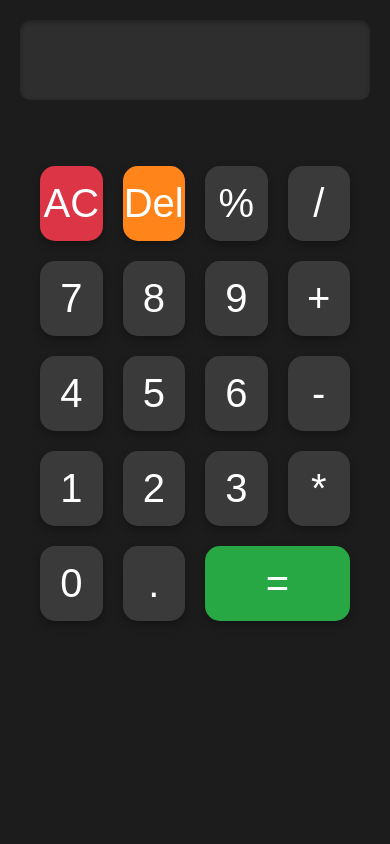
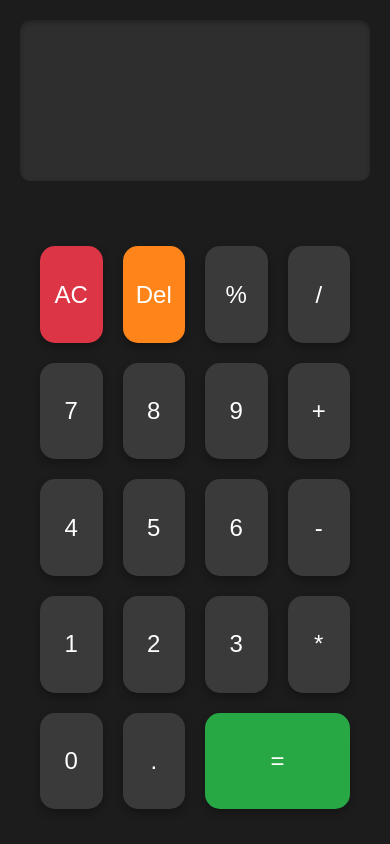
Before and after one commit to Jojo588/calculatorApp, a React (Create React App) app: page / in a window 390 px wide. Built offline with nearby package versions, Linux system fonts and the light colour scheme.

Commit message:
calculatorApp

```diff
--- a/src/App.css
+++ b/src/App.css
@@ -31,7 +31,7 @@ body {
   font-size: 2rem;
   border-radius: 10px;
   margin-bottom: 20px;
-  height: 80px;
+  height: 20%;
   box-shadow: inset 0 2px 5px rgba(0, 0, 0, 0.3);
 }
 .textSection:focus {
@@ -39,9 +39,9 @@ body {
 }
 
 .buttons {
-    margin: 0 20px 20px 20px;
-
+  margin: 0 20px 20px 20px;
   display: grid;
+  height: 70%;
   grid-template-columns: repeat(4, 1fr);
   gap: 20px;
 }
@@ -100,11 +100,12 @@ body {
   }
   .textSection{
     font-size: 4rem;
+    padding: 40px 20px;
   }
   .buttons{
     margin-top: 13%;
   }
-  .buttons input{
+  /* .buttons input{
     font-size: 2.5rem;
-  }
+  } */
 }
```
Also changed, not shown: 7 other files (tests, documents, lock files or other folders).
